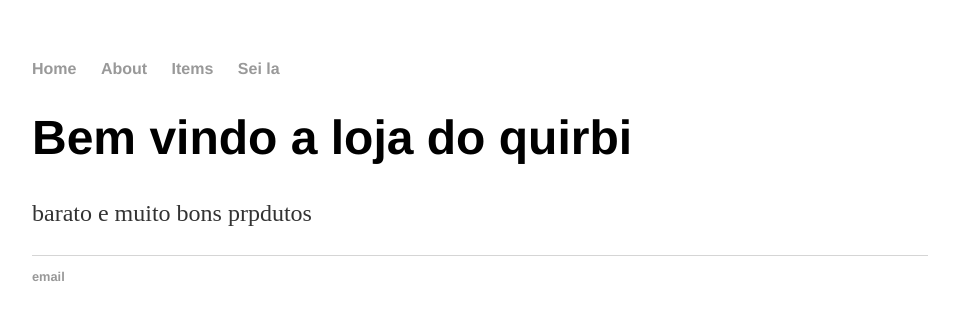
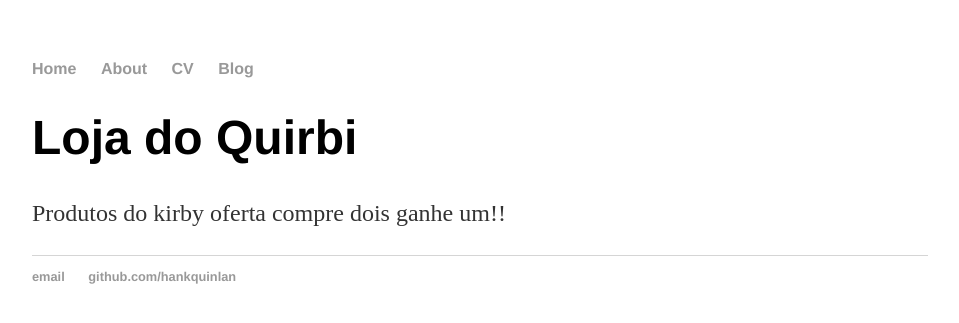
Before and after one commit to Airaah/airaah.github.io, a Jekyll site: the page built from index.html, in a window 1280 px wide. Shown: the top 323 px of the page, without its empty margins (160-1119 px from the left). Built offline with Jekyll 4.4.1, drawn with Linux system fonts in a browser that asks for light colours.

Commit message:
Update index.html

```diff
--- a/index.html
+++ b/index.html
@@ -1,29 +1,8 @@
-<!DOCTYPE html>
-<html>
-	<head>
-		<title>KIRBY SHOP</title>
-		<!-- link to main stylesheet -->
-		<link rel="stylesheet" type="text/css" href="/css/main.css">
-	</head>
-	<body>
-		<nav>
-    		<ul>
-        		<li><a href="/">Home</a></li>
-	        	<li><a href="/about">About</a></li>
-        		<li><a href="/cv">Items</a></li>
-        		<li><a href="/blog">Sei la</a></li>
-    		</ul>
-		</nav>
-		<div class="container">
-    		<div class="blurb">
-        		<h1>Bem vindo a loja do quirbi</h1>
-				<p>barato e muito bons prpdutos</p>
-    		</div><!-- /.blurb -->
-		</div><!-- /.container -->
-		<footer>
-    		<ul>
-        		<li><a href="mailto:hankquinlanhub@gmail.com">email</a></li>
-			</ul>
-		</footer>
-	</body>
-</html>
+---
+layout: default
+title: Kirby Shop
+---
+<div class="blurb">
+	<h1>Loja do Quirbi</h1>
+	<p>Produtos do kirby oferta compre dois ganhe um!! </p>
+</div><!-- /.blurb -->
```
